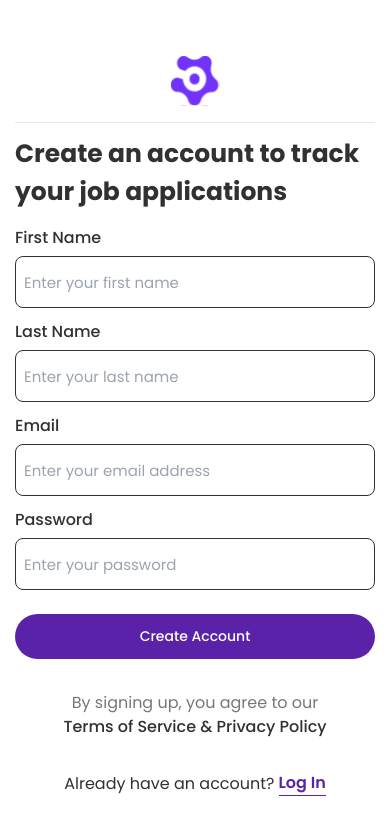
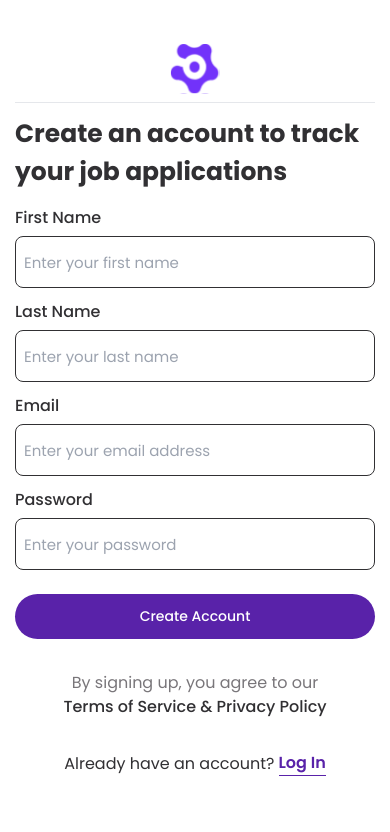
Before and after one commit to tosinxt/japatest, a Next.js app: page /signup in a window 390 px wide. Shown: the top 832 px of the page. Built offline with nearby package versions, Linux system fonts and the light colour scheme.

Commit message:
responsive talent modal  page

```diff
--- a/app/(auth)/component/heading/index.js
+++ b/app/(auth)/component/heading/index.js
@@ -7,20 +7,24 @@ import logo from "../../../../public/logo2.svg";
 const Heading = ({ text, title, goBack, cancel, onclick }) => {
   return (
     <div className="flex flex-col items-center justify-center gap-3 text-textDefault">
-      <div className="w-full border-b flex items-center justify-center py-4 relative">
+      <div className="w-full border-b flex items-center justify-center pt-1 pb-2 tablet:pt-4 tablet:pb-4 relative">
         <Link href={"/"}>
           <Image src={logo} alt="" width={50} height={50} priority={true} />
         </Link>
         {cancel && (
-          <Image
-            src="/cancel.svg"
-            alt=""
-            width={24}
-            height={24}
-            priority={true}
+          <div
             className="absolute top-50 right-3 cursor-pointer"
             onClick={onclick}
-          />
+          >
+            <Image
+              src="/cancel.svg"
+              alt=""
+              width={24}
+              height={24}
+              priority={true}
+              layout="responsive"
+            />
+          </div>
         )}
       </div>
       <div className="">
```
